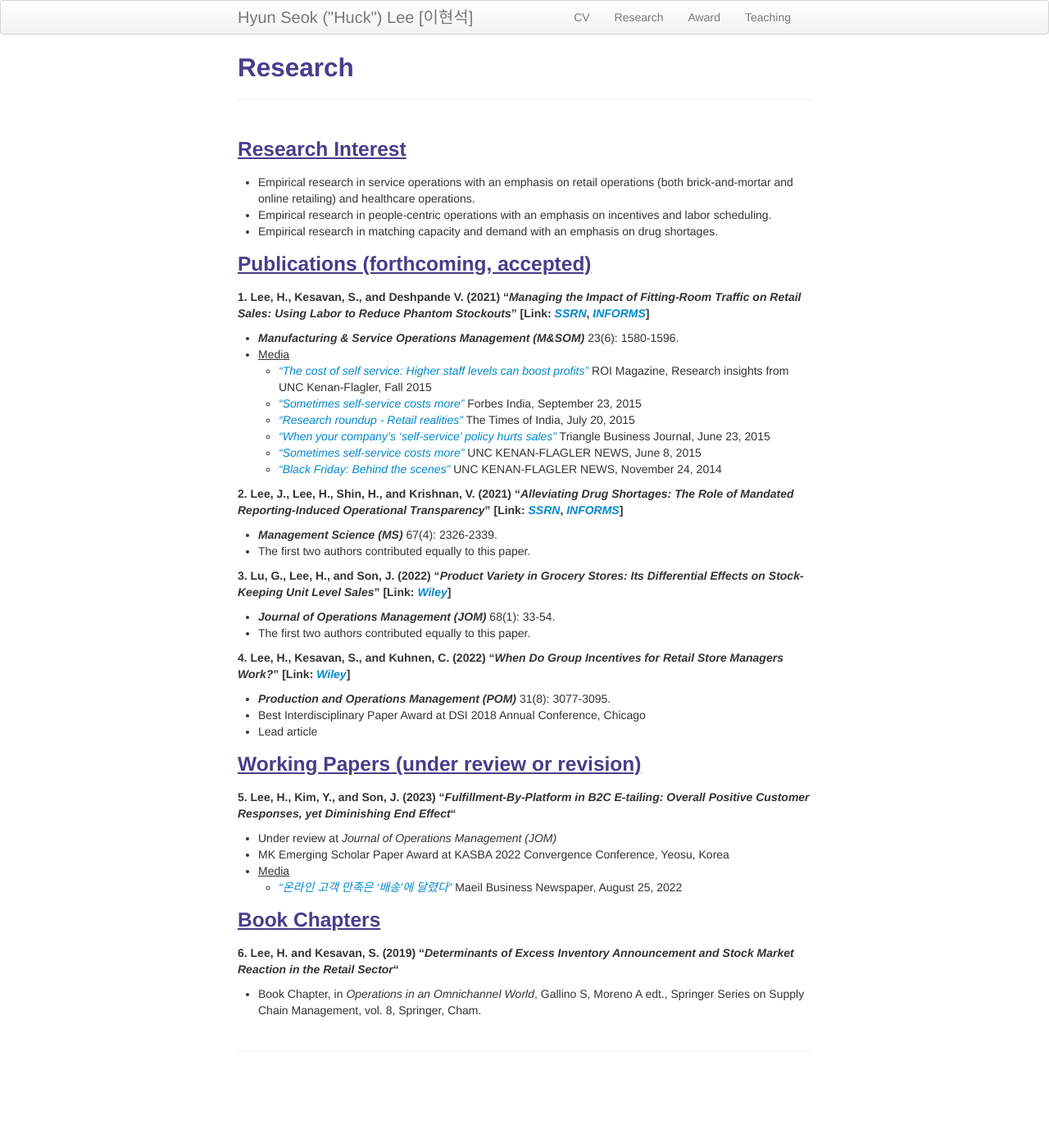
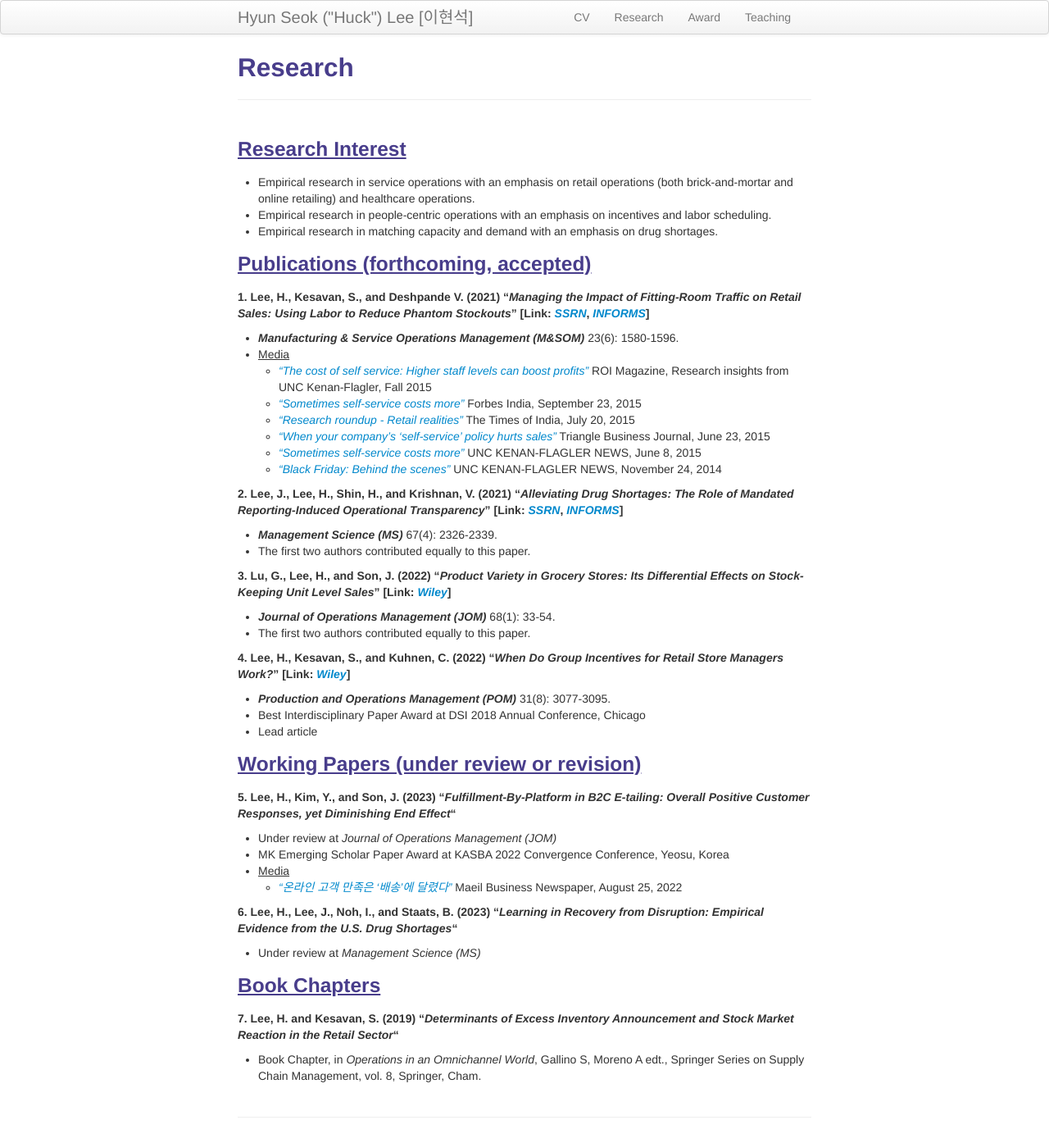
Before and after one commit to lordya2/lordya2.github.io, a Jekyll site: the page built from pages/research.md, in a window 1280 px wide. Shown: the whole page at 82% size. Built offline with Jekyll 4.4.1, drawn with Linux system fonts in a browser that asks for light colours; before the commit the page ends 1314 px from its top, so only the background shows below that.

Commit message:
Update research.md

```diff
--- a/pages/research.md
+++ b/pages/research.md
@@ -41,13 +41,13 @@ description: Hyun Seok ("Huck") Lee's Research
    * <u>Media</u>
      * [*"온라인 고객 만족은 '배송'에 달렸다"*](https://www.mk.co.kr/news/business/view/2022/08/750469/) Maeil Business Newspaper, August 25, 2022
 
-
-
+**6. Lee, H., Lee, J., Noh, I., and Staats, B. (2023) "*Learning in Recovery from Disruption: Empirical Evidence from the U.S. Drug Shortages*"**
+   * Under review at *Management Science (MS)*
 
 
 
 ### <u>Book Chapters</u>
-**6. Lee, H. and Kesavan, S. (2019) "*Determinants of Excess Inventory Announcement and Stock Market Reaction in the Retail Sector*"**
+**7. Lee, H. and Kesavan, S. (2019) "*Determinants of Excess Inventory Announcement and Stock Market Reaction in the Retail Sector*"**
    * Book Chapter, in *Operations in an Omnichannel World*, Gallino S, Moreno A edt., Springer Series on Supply Chain Management, vol. 8, Springer, Cham.
 
 <!--
```
